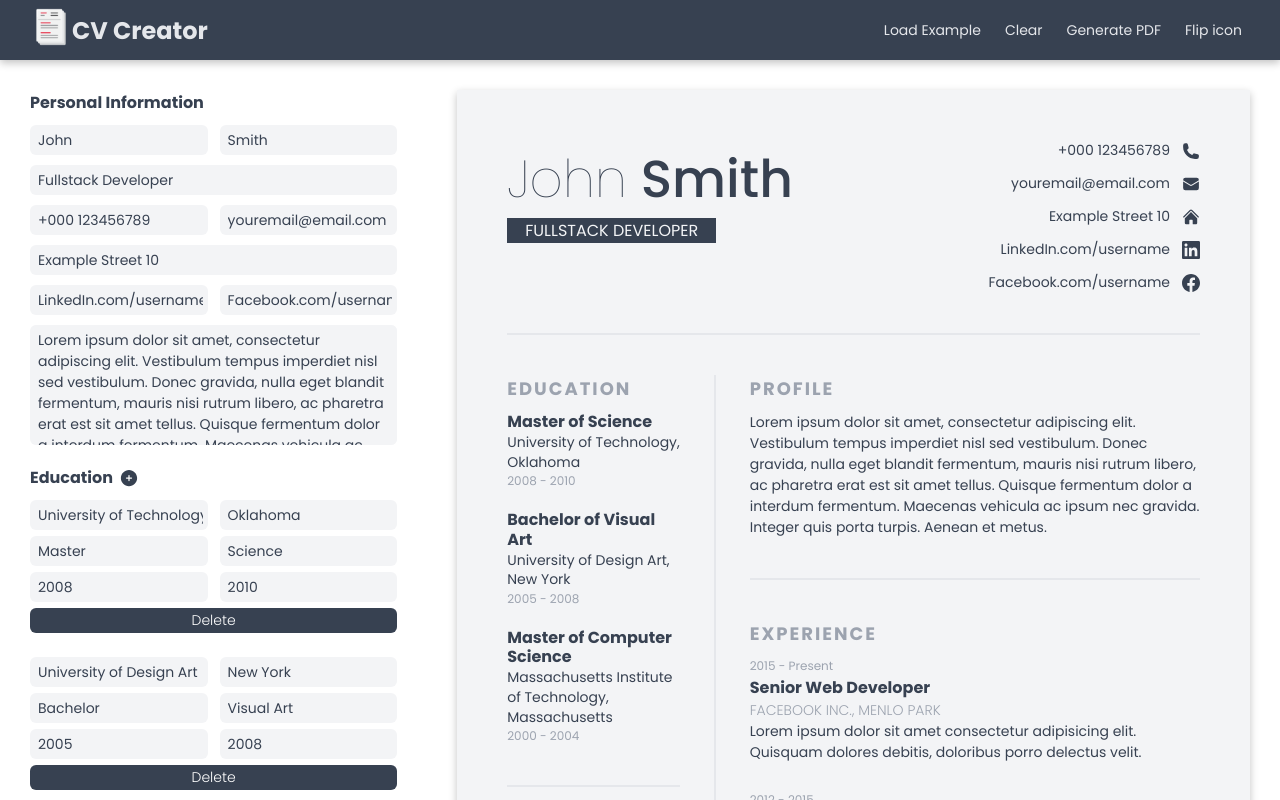
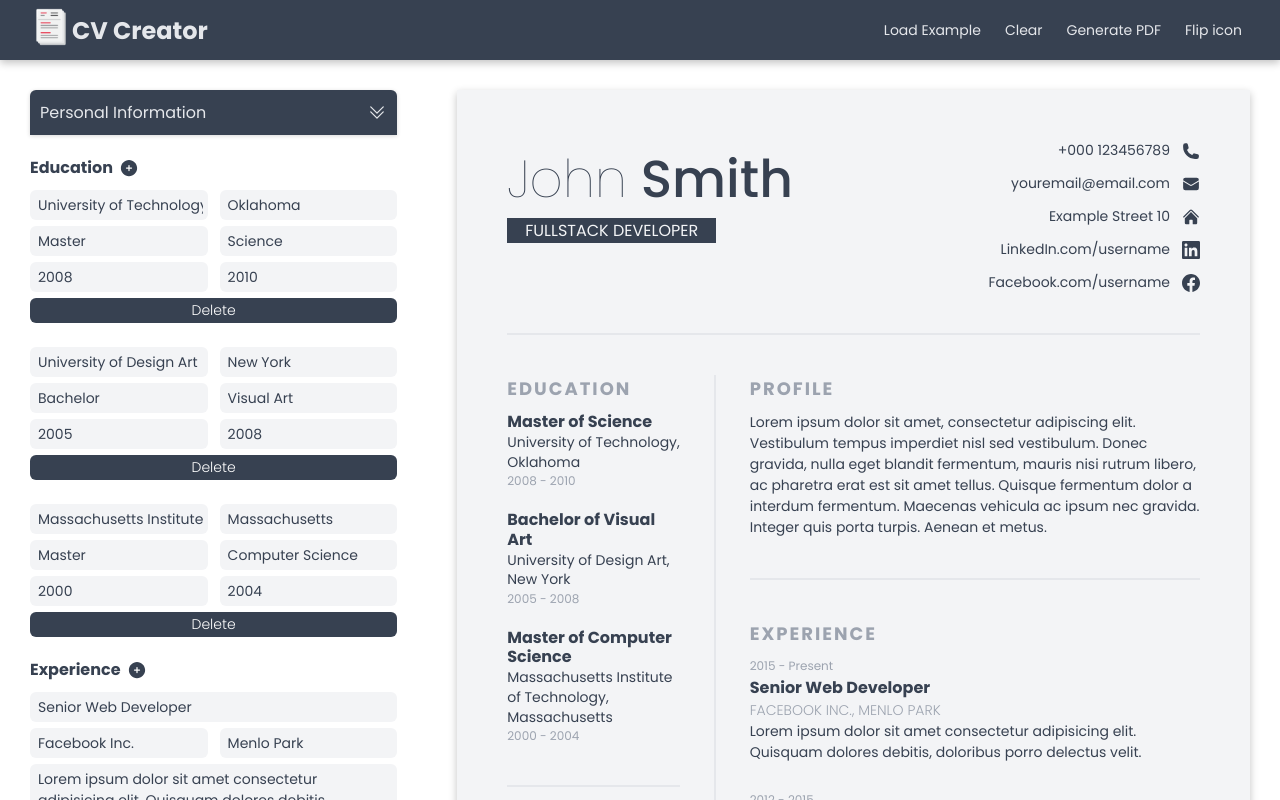
Before and after one commit to GDimitroff/cv-creator, a React (Create React App) app: page / in a window 1280 px wide. Shown: the top 800 px of the page. Built offline with nearby package versions, Linux system fonts and the light colour scheme.

Commit message:
Add section header, form wrapper

```diff
--- /dev/null
+++ b/src/components/CVForm/FormWrapper.js
@@ -0,0 +1,7 @@
+import classes from './FormWrapper.module.css';
+
+const FormWrapper = ({ children }) => {
+  return <form className={classes.form}>{children}</form>;
+};
+
+export default FormWrapper;
--- /dev/null
+++ b/src/components/CVForm/FormWrapper.module.css
@@ -0,0 +1,21 @@
+.form {
+  display: flex;
+  flex-direction: column;
+  gap: 10px;
+  padding: 1rem;
+  box-shadow: rgba(0, 0, 0, 0.16) 0px 1px 4px;
+  border-bottom-left-radius: 6px;
+  border-bottom-right-radius: 6px;
+  animation: 0.6s slide-down;
+}
+
+@keyframes slide-down {
+  0% {
+    opacity: 0;
+    transform: translateY(-5%);
+  }
+  100% {
+    transform: translateY(0%);
+    opacity: 1;
+  }
+}
--- a/src/components/CVForm/GeneralInfo.js
+++ b/src/components/CVForm/GeneralInfo.js
@@ -1,10 +1,14 @@
+import { useState } from 'react';
 import { useCV, useCVDispatch } from '../../contexts/CVContext';
 
 import Input from '../UI/Input';
 import TextArea from '../UI/TextArea';
+import SectionHeader from './SectionHeader';
+import FormWrapper from './FormWrapper';
 import classes from './GeneralInfo.module.css';
 
 const GeneralInfo = () => {
+  const [isShown, setIsShown] = useState(false);
   const { generalInfo } = useCV();
   const dispatch = useCVDispatch();
 
@@ -18,10 +22,19 @@ const GeneralInfo = () => {
     });
   }
 
+  function handleToggleSection() {
+    setIsShown((prevIsShown) => !prevIsShown);
+  }
+
   return (
-    <div className={classes['general-info']}>
-      <h3>Personal Information</h3>
-      <form>
+    <div>
+      <SectionHeader
+        text="Personal Information"
+        onToggleSection={handleToggleSection}
+        isShown={isShown}
+      />
+      {isShown && (
+        <FormWrapper>
           <div className={classes.input}>
             <Input
               type="text"
@@ -90,7 +103,8 @@ const GeneralInfo = () => {
             value={generalInfo.description}
             onChange={(e) => handleOnChange(e)}
           />
-      </form>
+        </FormWrapper>
+      )}
     </div>
   );
 };
--- a/src/components/CVForm/GeneralInfo.module.css
+++ b/src/components/CVForm/GeneralInfo.module.css
@@ -1,14 +1,3 @@
-.general-info h3 {
-  font-size: 1.6rem;
-  margin-bottom: 1rem;
-}
-
-.general-info form {
-  display: flex;
-  flex-direction: column;
-  gap: 10px;
-}
-
 .input {
   display: flex;
   gap: 12px;
--- /dev/null
+++ b/src/components/CVForm/SectionHeader.js
@@ -0,0 +1,27 @@
+import {
+  ChevronDoubleDownIcon,
+  ChevronDoubleUpIcon,
+} from '@heroicons/react/24/solid';
+import classes from './SectionHeader.module.css';
+
+const SectionHeader = (props) => {
+  return (
+    <div className={classes.header}>
+      <h3>{props.text}</h3>
+      {!props.isShown && (
+        <ChevronDoubleDownIcon
+          onClick={props.onToggleSection}
+          className={classes.toggle}
+        />
+      )}
+      {props.isShown && (
+        <ChevronDoubleUpIcon
+          onClick={props.onToggleSection}
+          className={classes.toggle}
+        />
+      )}
+    </div>
+  );
+};
+
+export default SectionHeader;
--- /dev/null
+++ b/src/components/CVForm/SectionHeader.module.css
@@ -0,0 +1,21 @@
+.header {
+  display: flex;
+  justify-content: space-between;
+  padding: 1rem;
+  background-color: var(--primary-dark);
+  border-top-left-radius: 6px;
+  border-top-right-radius: 6px;
+  box-shadow: rgba(0, 0, 0, 0.16) 0px 1px 4px;
+}
+
+.header h3 {
+  font-size: 1.6rem;
+  color: var(--secondary-gray);
+  font-weight: 400;
+}
+
+.toggle {
+  width: 20px;
+  color: var(--secondary-gray);
+  cursor: pointer;
+}
```
Lines whose indentation alone changed are shown as unchanged.
